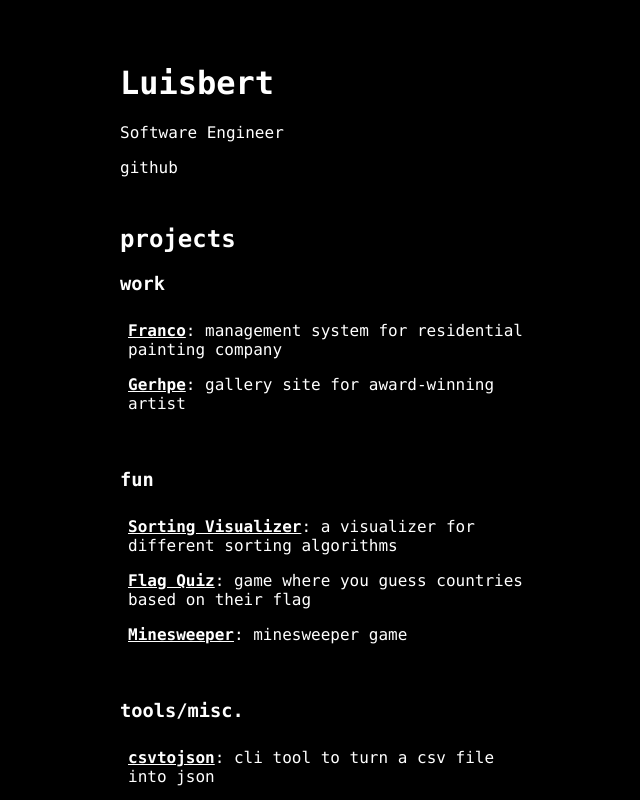
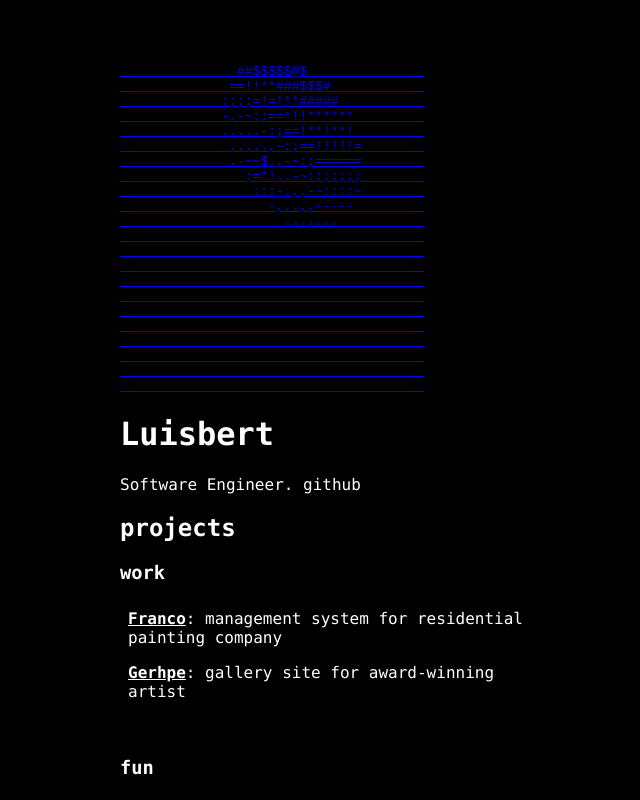
Before and after one commit to luisbertt/portfolio, a Next.js app: page / in a window 1280 px wide. Shown: the top 800 px of the page, without its empty margins (120-760 px from the left). Built offline with nearby package versions, Linux system fonts and the light colour scheme.

Commit message:
Added donut and extracted some css

```diff
--- a/pages/index.js
+++ b/pages/index.js
@@ -1,3 +1,4 @@
+import Donut from "../components/Donut"
 import Layout from "../components/Layout"
 
 import cms from "../portfolio.json"
@@ -16,11 +17,13 @@ const projects = groupProjectsByCategory(cms.projects)
 export default function Home() {
     return (
         <Layout>
-            <div style={{ margin: "0 0 3rem 0" }}>
-                <h1>Luisbert</h1>
-                <p>Software Engineer</p>
-                <p>github</p>
-            </div>
+            <Donut />
+            <header>
+                <div>
+                    <h1>Luisbert</h1>
+                    <p>Software Engineer. github</p>
+                </div>
+            </header>
 
             <h2>projects</h2>
             {projects.map(({ category, projects }) => (
```
